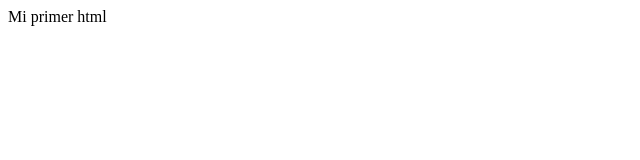
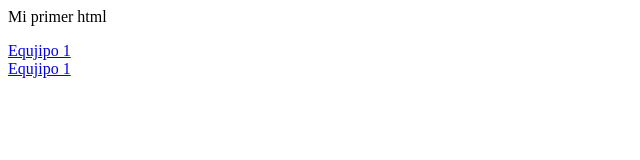
Before and after one commit to LOLXOLA/clase300625, a plain HTML site: page index.htm in a window 1280 px wide. Shown: the whole page, without its empty margins (0-640 px from the left). Drawn offline with Linux system fonts and the light colour scheme.

Commit message:
Index principal

```diff
--- a/index.htm
+++ b/index.htm
@@ -1,5 +1,8 @@
 <html>
      <body>
-        Mi primer html
+        <p>Mi primer html</P>
+
+        <a href="equipo1.htm">Equjipo 1</a></br>
+        <a href="equipo2.htm">Equjipo 1</a>
      </body>
 </html>
```
